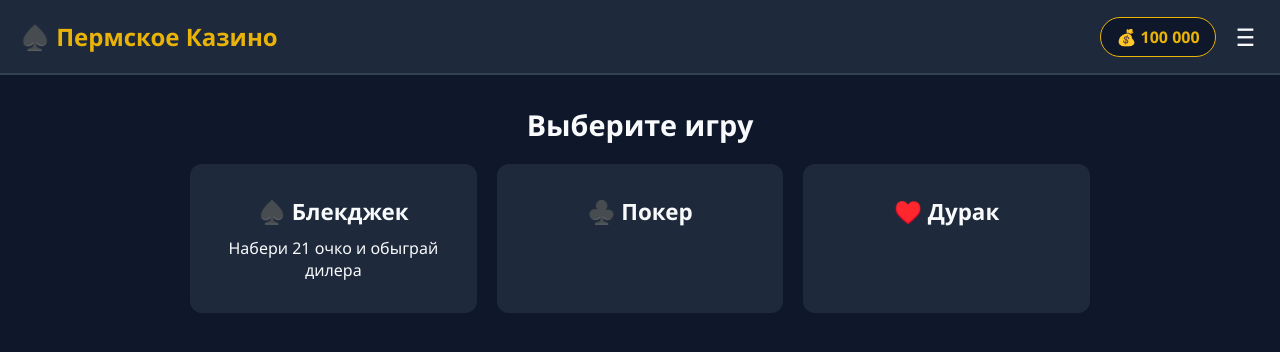
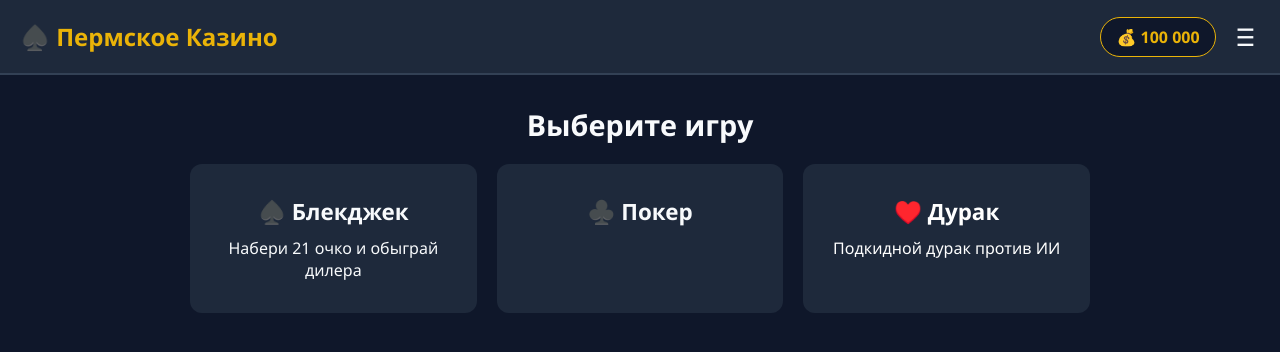
Before and after one commit to NeYs138/---, a plain HTML site: page index.html in a window 1280 px wide. Drawn offline with Linux system fonts and the light colour scheme.

Commit message:
Update index.html

```diff
--- a/index.html
+++ b/index.html
@@ -152,7 +152,10 @@
                     <p>Набери 21 очко и обыграй дилера</p>
                 </div>
                 <div class="game-card" onclick="alert('Покер в разработке')"><h3>♣️ Покер</h3></div>
-                <div class="game-card" onclick="alert('Дурак в разработке')"><h3>♥️ Дурак</h3></div>
+              <a href="durak.html" class="game-card" style="text-decoration: none; color: white; display: flex; flex-direction: column;">
+    <h3>♥️ Дурак</h3>
+    <p>Подкидной дурак против ИИ</p>
+</a>
             </div>
         </div>
 
```
